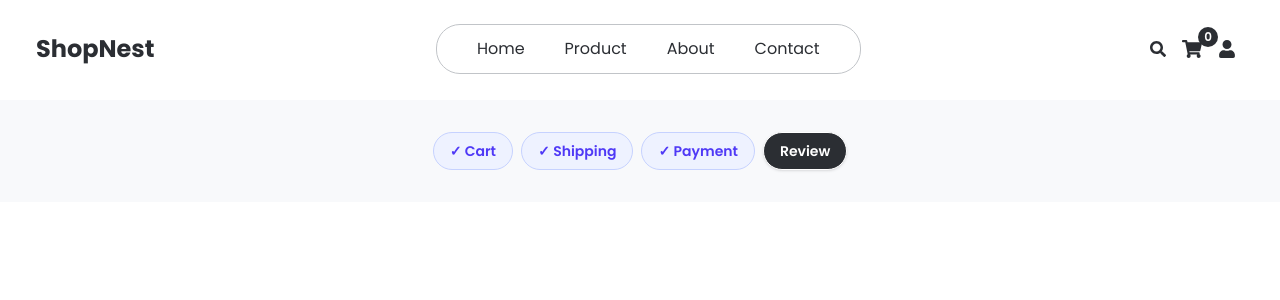
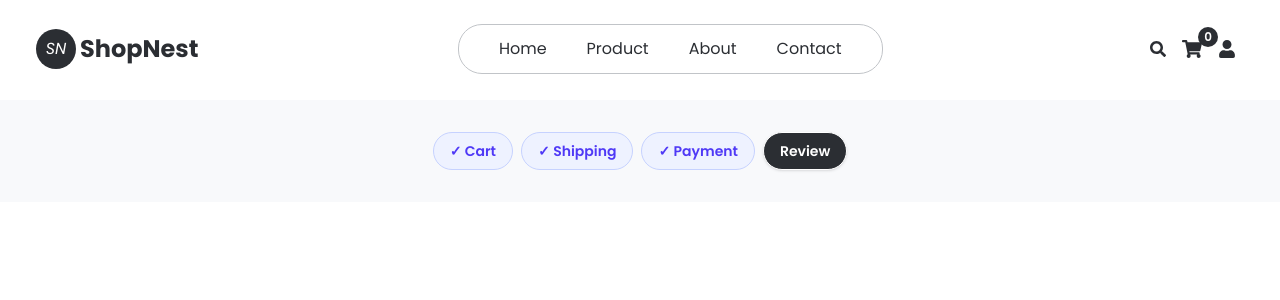
Before and after one commit to paldentitung/ShopNest, a React (Vite) app in the folder frontend/: page /review in a window 1280 px wide. Shown: the top 300 px of the page. Built offline with nearby package versions, Linux system fonts and the light colour scheme; no server answers.

Commit message:
style improve the header

```diff
--- a/frontend/src/Components/Header.jsx
+++ b/frontend/src/Components/Header.jsx
@@ -27,7 +27,7 @@ const Header = () => {
   const { totalItems } = useCart();
   return (
     <>
-      <div className="fixed top-0 left-0 w-full z-50 flex justify-between items-center p-6 ">
+      <div className="fixed top-0 left-0 w-full z-50 flex justify-between items-center p-6  ">
         {/* Logo */}
         <motion.div
           initial={{ x: -50, opacity: 0 }}
@@ -39,7 +39,14 @@ const Header = () => {
               : "bg-(--color-surface)]/30 text-(--color-foreground) border-(--color-border)"
           }`}
         >
-          <h1 className="text-2xl font-bold">ShopNest</h1>
+          <Link to="/user/" className="flex items-center gap-1">
+            <span
+              className={`bg-(--color-foreground) text-white w-10 h-10  flex justify-center items-center rounded-full italic  `}
+            >
+              SN
+            </span>
+            <h1 className="text-2xl font-bold">ShopNest</h1>
+          </Link>
         </motion.div>
 
         {/* Navbar */}
@@ -52,7 +59,7 @@ const Header = () => {
             damping: 20,
             delay: 0.1,
           }}
-          className={`hidden md:block backdrop-blur-xl border rounded-3xl px-10 py-3 transition-colors duration-300 ${
+          className={`hidden lg:block backdrop-blur-xl border rounded-3xl px-10 py-3 transition-colors duration-300 ${
             isScroll
               ? "bg-(--color-foreground) text-(--color-surface) border-(--color-foreground)"
               : "bg-(--color-surface)]/30 text-(--color-foreground) border-(--color-border)"
@@ -111,7 +118,7 @@ const Header = () => {
           </Link>
           <div
             onClick={() => setShowMenu(!showMenu)}
-            className="block md:hidden"
+            className="block lg:hidden"
           >
             <FaBars />
           </div>
```
